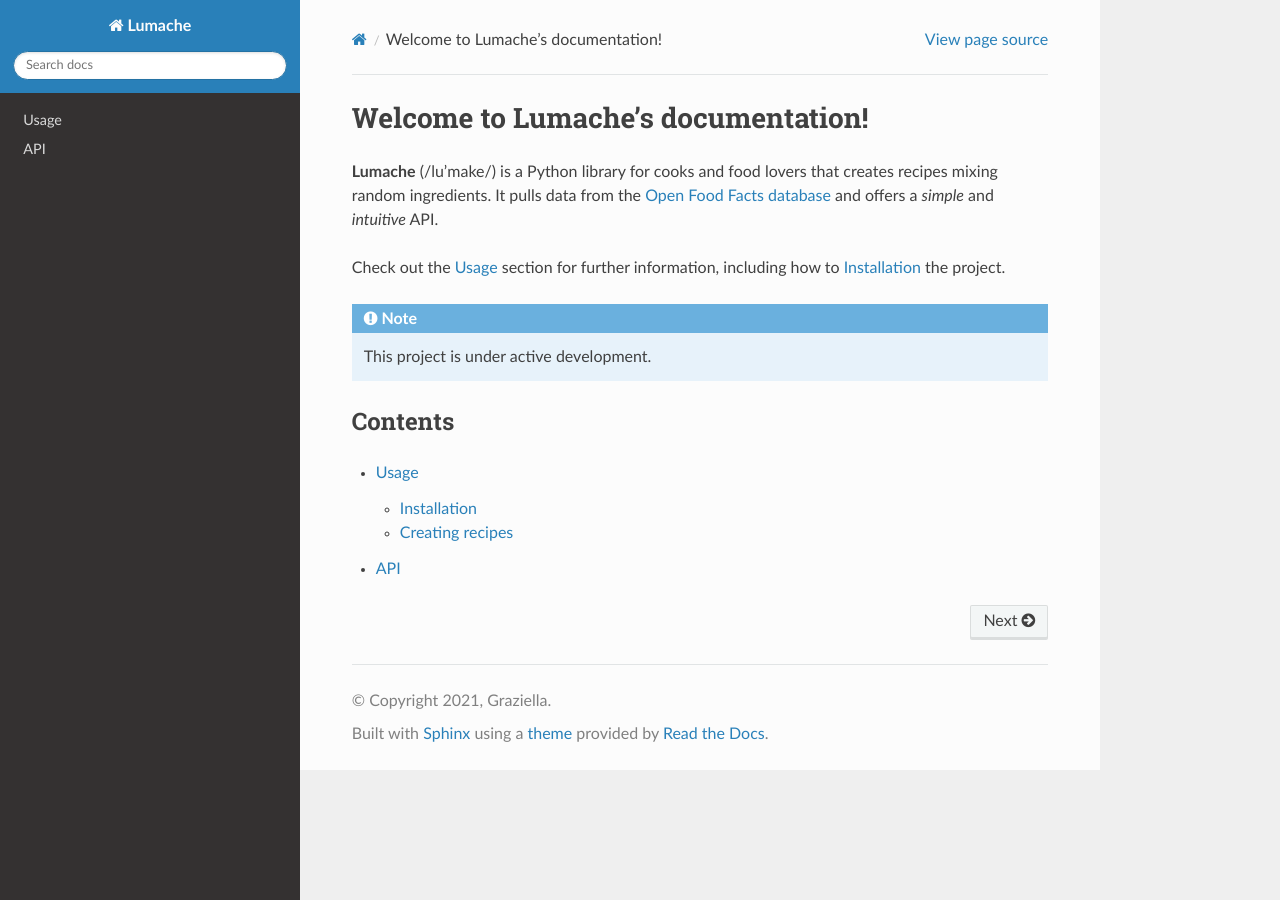
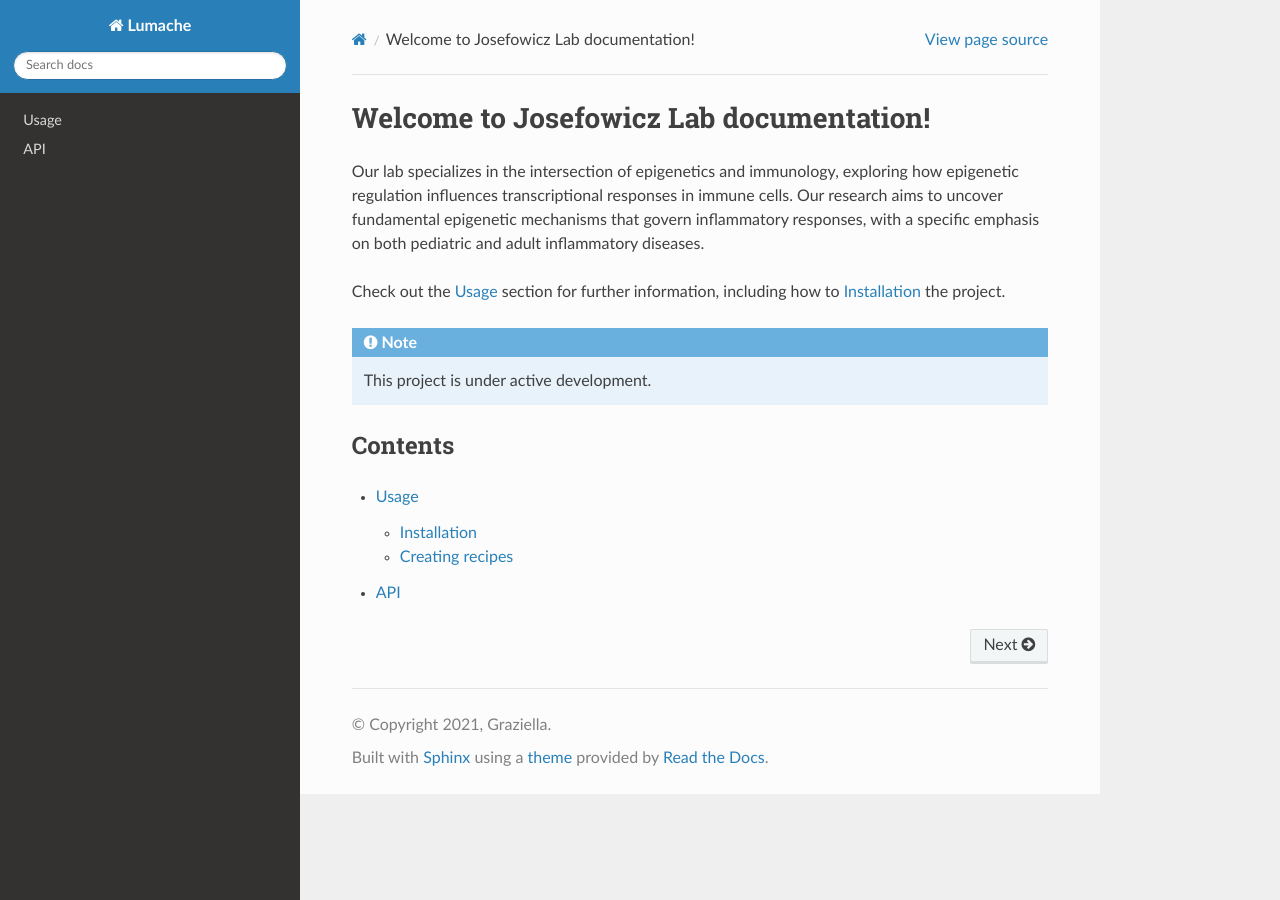
Before and after one commit to ReshmaRamaiah10/Josefowicz_lab_wiki, a Sphinx documentation site: the page built from docs/source/index.rst, in a window 1280 px wide. Built offline with Sphinx 7.4.7 and the Read the Docs theme 3.1.0, drawn with Linux system fonts in a browser that asks for light colours.

Commit message:
Update index.rst
edit intro

```diff
--- a/docs/source/index.rst
+++ b/docs/source/index.rst
@@ -1,10 +1,10 @@
-Welcome to Lumache's documentation!
+Welcome to Josefowicz Lab documentation!
 ===================================
 
-**Lumache** (/lu'make/) is a Python library for cooks and food lovers
-that creates recipes mixing random ingredients.
-It pulls data from the `Open Food Facts database <https://world.openfoodfacts.org/>`_
-and offers a *simple* and *intuitive* API.
+Our lab specializes in the intersection of epigenetics and immunology, exploring how epigenetic regulation influences transcriptional responses in immune cells.
+Our research aims to uncover fundamental epigenetic mechanisms that govern inflammatory responses, with a specific emphasis on both pediatric and adult inflammatory diseases.
+
+
 
 Check out the :doc:`usage` section for further information, including
 how to :ref:`installation` the project.
```
